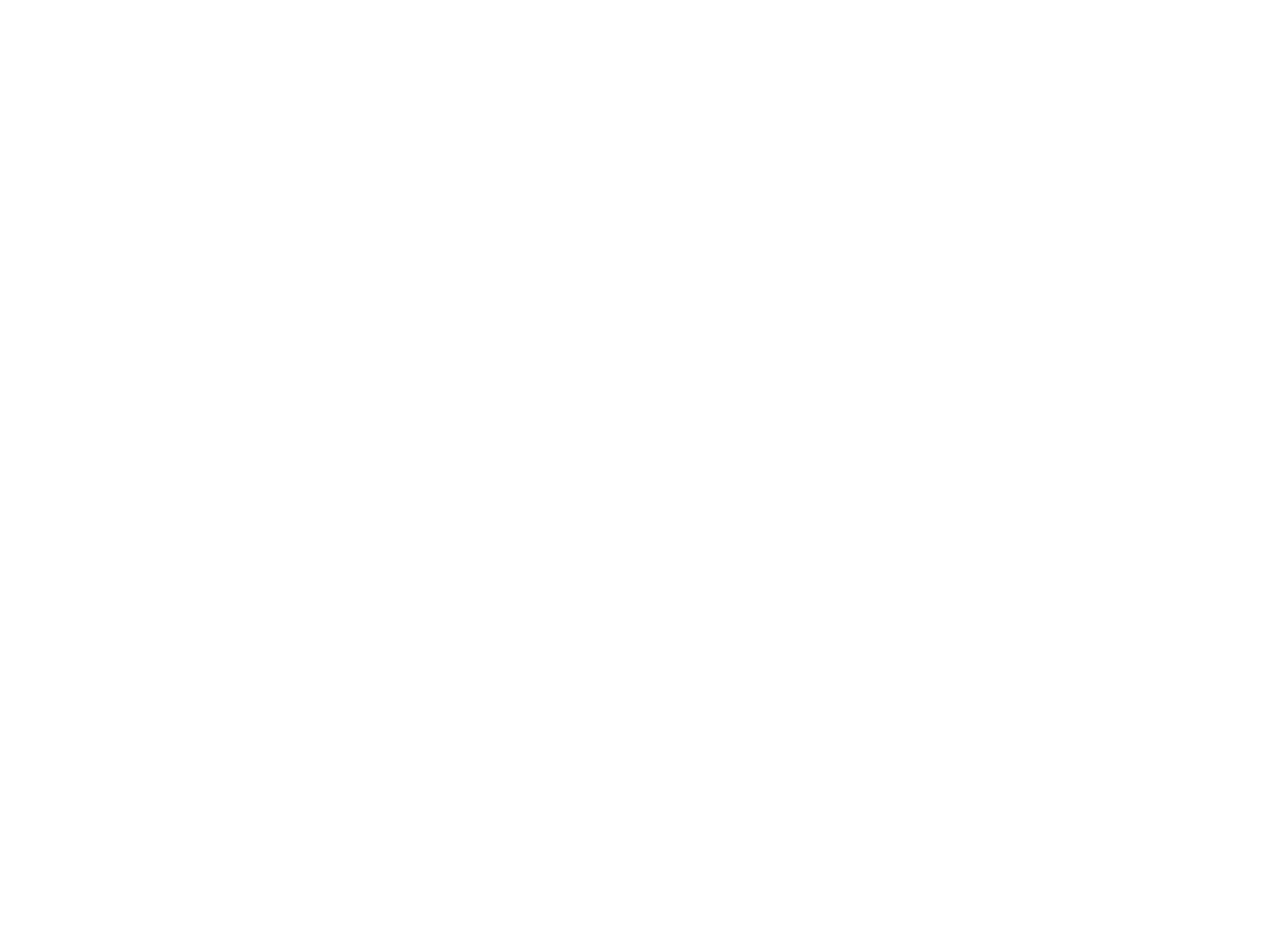
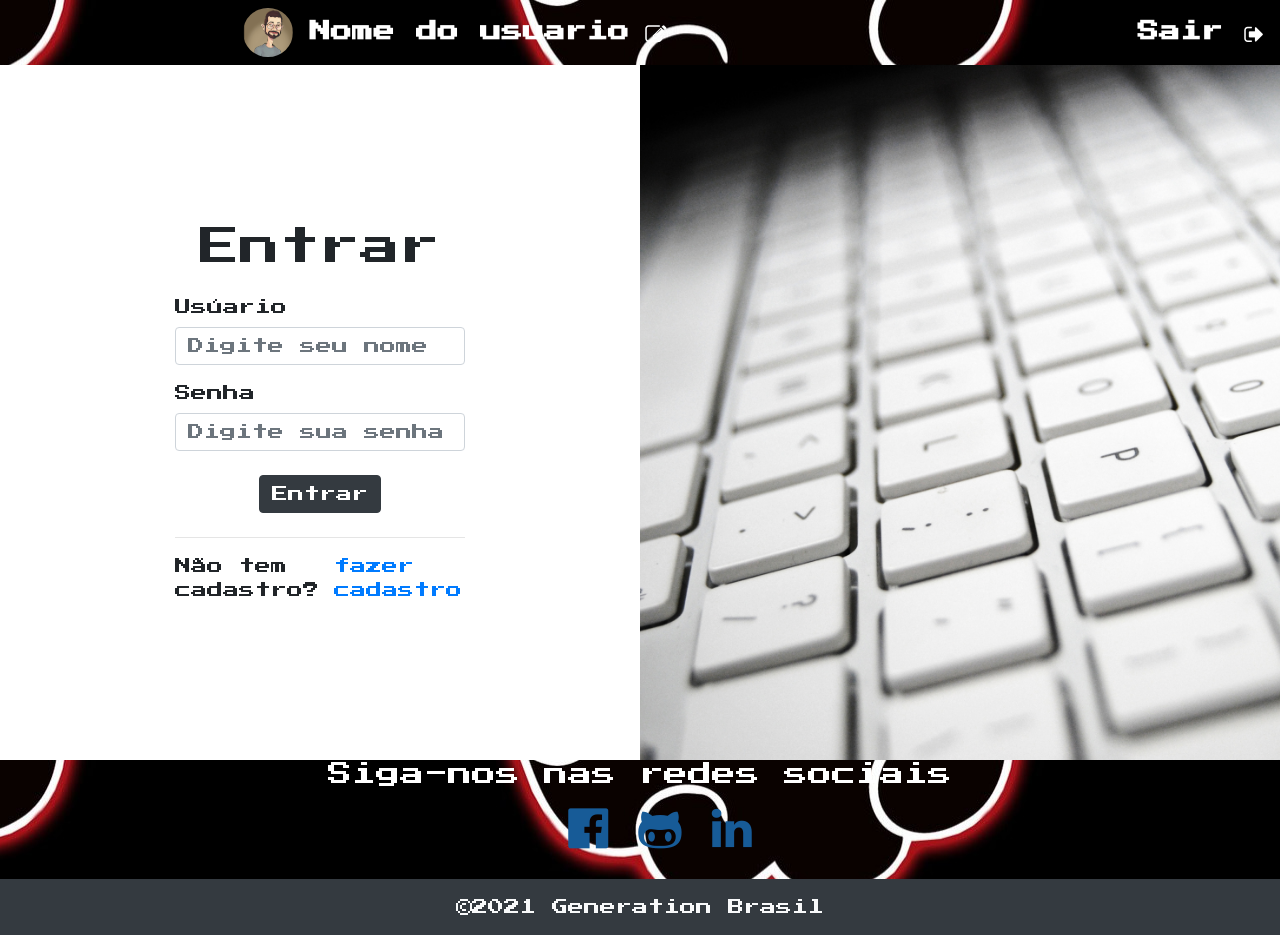
Before and after one commit to Danieloliver11/Angular-BlogPessoal, an Angular app: page / in a window 1280 px wide. Before the commit the page ends 800 px from the top, so only its background shows below. Built offline with nearby package versions, Linux system fonts and the light colour scheme.

Commit message:
video 8 finalizado

```diff
--- a/src/app/app.component.html
+++ b/src/app/app.component.html
@@ -6,8 +6,15 @@
 <!-- * * * * * * * * * Delete the template below * * * * * * * * * * -->
 <!-- * * * * * * * to get started with your project! * * * * * * * * -->
 <!-- * * * * * * * * * * * * * * * * * * * * * * * * * * * * * * * -->
+<app-menu></app-menu>
+
+<app-entrar></app-entrar>
+
+<app-rodape></app-rodape>
 
 
-<!--<app-menu></app-menu>
-.
-<app-rodape></app-rodape>-->
+<!--<app-entrar></app-entrar>
+    <app-menu></app-menu>
+    <app-cadastrar></app-cadastrar>
+<app-rodape></app-rodape>
+-->
--- a/src/app/app.module.ts
+++ b/src/app/app.module.ts
@@ -5,12 +5,16 @@
 import { AppComponent } from './app.component';
 import { MenuComponent } from './menu/menu.component';
 import { RodapeComponent } from './rodape/rodape.component';
+import { EntrarComponent } from './entrar/entrar.component';
+import { CadastrarComponent } from './cadastrar/cadastrar.component';
 
 @NgModule({
   declarations: [
     AppComponent,
     MenuComponent,
-    RodapeComponent
+    RodapeComponent,
+    EntrarComponent,
+    CadastrarComponent
   ],
   imports: [
     BrowserModule,
--- /dev/null
+++ b/src/app/cadastrar/cadastrar.component.css
@@ -0,0 +1,7 @@
+#img-bg{
+    background-image: url("../../assets/img/teclado_bg.jpg");
+    min-height: 695px; /*impede que o valor usado da propriedade height se torne menor que o valor especificado para min-height.*/
+    background-position: center;
+    background-repeat: no-repeat;
+    background-size: cover;
+    }
--- /dev/null
+++ b/src/app/cadastrar/cadastrar.component.html
@@ -0,0 +1,55 @@
+<div class="container-fluid ">
+    <div class="row">
+        <div class="col-md-6" id="img-bg"></div>
+        <div class="col-md-6 mt-5 mb-5">
+            <div class="row d-flex justify-content-center">
+
+                <div class="col-md-10">
+                    <h1 class="text-center">Cadasto</h1>
+
+                    <div class="form-group">
+                        <label for="formGroupExampleInput">Nome</label>
+                        <input type="text" class="form-control" id="formGroupExampleInput"
+                            placeholder="Digite seu nome">
+                    </div>
+                    <div class="form-group">
+                        <label for="usuario">Usúario</label>
+                        <input type="text" class="form-control" id="usuario" placeholder="Digite seu nome">
+                    </div>
+                    <div class="form-group">
+                        <label for="linkfoto">Link da foto</label>
+                        <input type="text" class="form-control" id="linkfoto" placeholder="Digite seu nome">
+                    </div>
+                    <div class="form-group">
+                        <label for="biografia">Biografia</label>
+                        <input type="text" class="form-control" id="biografia" placeholder="Digite seu nome">
+                    </div>
+                    <div class="form-group">
+                        <label for="senha">Senha</label>
+                        <input type="password" class="form-control" id="senha" placeholder="Digite seu nome">
+                    </div>
+                    <div class="form-group">
+                        <label for="repitasenha">Repita a Senha</label>
+                        <input type="passwordx" class="form-control" id="repitasenha" placeholder="Digite seu nome">
+                    </div>
+                    <div class="form-group">
+                        <label  for="tipo">Tipo de usuário</label>
+                        <select class="form-control" name="tipo" id="tipo">
+                            <option value="">Selecione um tipo de usuario:</option>
+                            <option value="normal"> Normal</option>
+                            <option value="adm">administrador</option>
+                        </select>
+
+                    </div>
+
+                    <div class="d-flex justify-content-center mt-4 mb-4">
+                        <button type="submit" class="btn btn-danger mr-4">Cancelar</button>
+
+                        <button type="submit" class="btn btn-success ml-4">Entrar</button>
+                    </div>
+                </div>
+
+            </div>
+        </div>
+    </div>
+</div>
--- /dev/null
+++ b/src/app/cadastrar/cadastrar.component.ts
@@ -0,0 +1,15 @@
+import { Component, OnInit } from '@angular/core';
+
+@Component({
+  selector: 'app-cadastrar',
+  templateUrl: './cadastrar.component.html',
+  styleUrls: ['./cadastrar.component.css']
+})
+export class CadastrarComponent implements OnInit {
+
+  constructor() { }
+
+  ngOnInit(): void {
+  }
+
+}
--- /dev/null
+++ b/src/app/entrar/entrar.component.css
@@ -0,0 +1,7 @@
+#img-bg{
+background-image: url("../../assets/img/teclado_bg.jpg");
+min-height: 695px; /*impede que o valor usado da propriedade height se torne menor que o valor especificado para min-height.*/
+background-position: center;
+background-repeat: no-repeat;
+background-size: cover;
+}
--- /dev/null
+++ b/src/app/entrar/entrar.component.html
@@ -0,0 +1,41 @@
+<div class="container-fluid">
+  <div class="row d-flex align-items-center">
+
+    <div class="col-md-6">
+      <div class="row d-flex justify-content-center">
+        <div class="col-md-6">
+          <h1 class="text-center mb-3">
+            <label for="formGroupExampleInput">Entrar</label>
+
+          </h1>
+
+          <form>
+            <div class="form-group">
+              <label for="formGroupExampleInput">Usúario</label>
+              <input type="text" class="form-control" id="formGroupExampleInput" placeholder="Digite seu nome">
+            </div>
+            <div class="form-group">
+              <label for="formGroupExampleInput2">Senha</label>
+              <input type="password" class="form-control" id="formGroupExampleInput2" placeholder="Digite sua senha">
+              <div class="d-flex justify-content-center mt-4 mb-4">
+                <button type="submit" class="btn btn-dark">Entrar</button>
+              </div>
+            </div>
+          </form>
+          <hr class="mb-3">
+          <div class="d-flex justify-content-center">
+            Não tem cadastro? <a href=""> fazer cadastro</a>
+          </div>
+        </div>
+      </div>
+
+    </div>
+
+    <div class="col-md-6" id="img-bg">
+      <!-- lado direito-->
+
+    </div>
+
+  </div>
+
+</div>
--- /dev/null
+++ b/src/app/entrar/entrar.component.ts
@@ -0,0 +1,15 @@
+import { Component, OnInit } from '@angular/core';
+
+@Component({
+  selector: 'app-entrar',
+  templateUrl: './entrar.component.html',
+  styleUrls: ['./entrar.component.css']
+})
+export class EntrarComponent implements OnInit {
+
+  constructor() { }
+
+  ngOnInit(): void {
+  }
+
+}
--- a/src/app/menu/menu.component.css
+++ b/src/app/menu/menu.component.css
@@ -4,8 +4,17 @@
 a{
     cursor: pointer;
 }
+
 .nuvens{
     background-image: url("src/assets/img/nuve3.jpg");
-    background-size: cover;
-    background-position:30px -5px;
 }
+/*
+    .   nuvens{
+        background-image: url("src/assets/img/nuve3.jpg");
+        background-size: cover; preenche todo os espaco
+        background-repeat: no-repeat;  para nao repitir
+        background-position: center; para ficar no centro
+
+        background-position:30px -5px;
+    }
+*/
--- a/src/app/rodape/rodape.component.css
+++ b/src/app/rodape/rodape.component.css
@@ -9,7 +9,7 @@
 /*ajusta o tamanho dos icones das redes sociais*/
 .fa{
     font-size: 35pt;
-    color: aliceblue;
+    color: rgb(23, 91, 151);
     padding: 10px;
 }
 .fa-facebook-official:hover{
@@ -26,6 +26,4 @@
 
 .nuvens{
     background-image: url("src/assets/img/nuve3.jpg");
-    background-size: cover;
-    background-position:30px -5px;
 }
--- a/src/styles.css
+++ b/src/styles.css
@@ -1 +1,6 @@
 /* You can add global styles to this file, and also import other style files */
+@import url('https://fonts.googleapis.com/css2?family=Press+Start+2P&display=swap');
+
+*{
+    font-family: 'Press Start 2P', cursive;
+}
```
Also changed, not shown: src/assets/img/teclado_bg.jpg (added).
